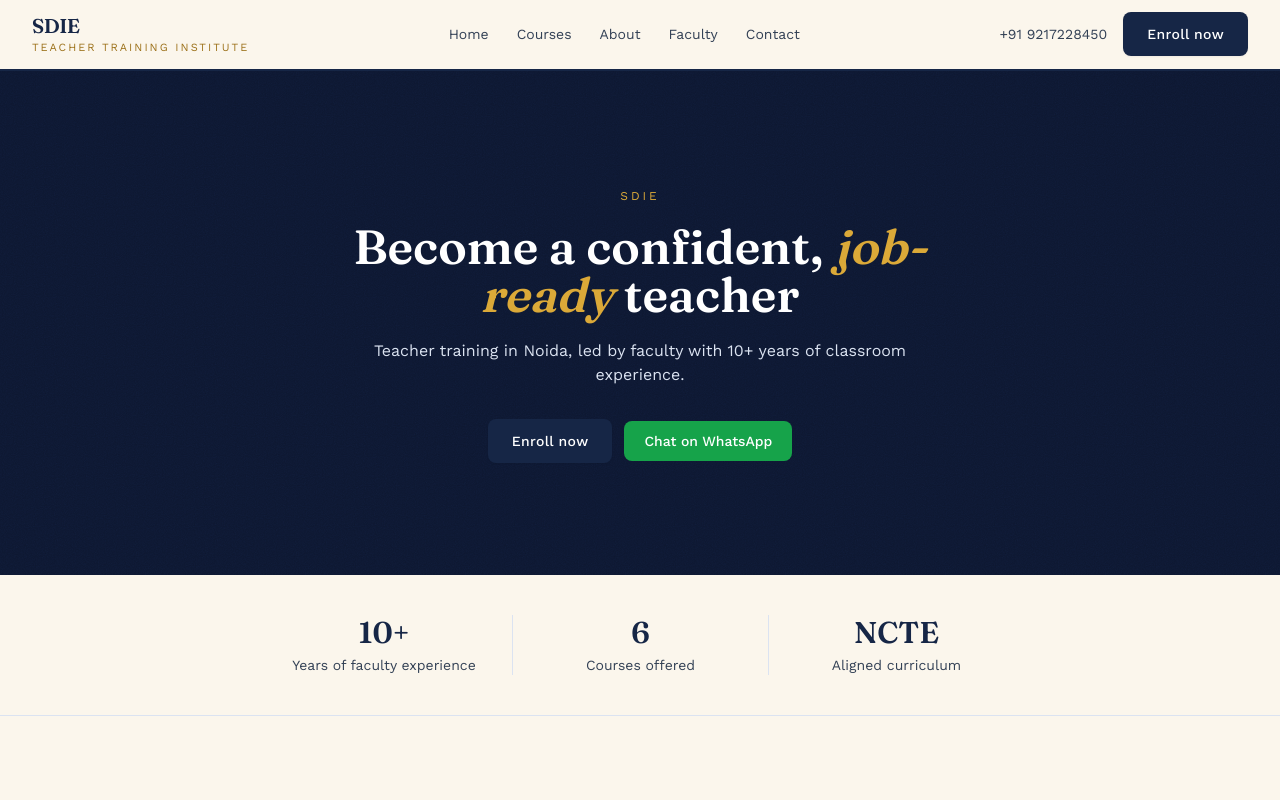
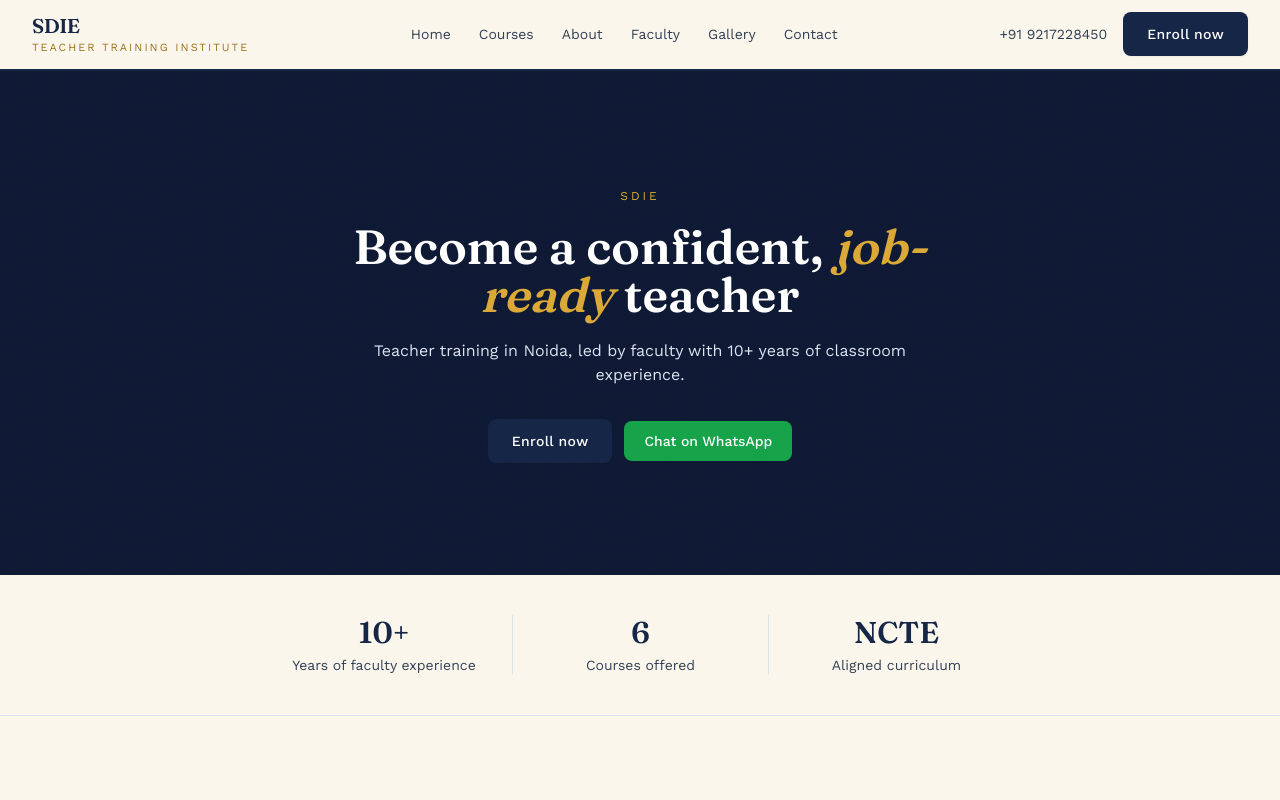
Before and after one commit to rathi-yash/sdie-website, a Next.js app: page / in a window 1280 px wide. Shown: the top 800 px of the page. Built offline with nearby package versions, Linux system fonts and the light colour scheme.

Commit message:
Add Gallery nav link that scrolls to the carousel section

```diff
--- a/app/page.tsx
+++ b/app/page.tsx
@@ -82,7 +82,7 @@ export default function HomePage() {
         </div>
       </section>
 
-      <section className="border-t border-brand-100 px-4 py-20 md:px-8">
+      <section id="gallery" className="scroll-mt-20 border-t border-brand-100 px-4 py-20 md:px-8">
         <div className="mx-auto mb-10 max-w-xl text-center">
           <span className="text-xs uppercase tracking-[0.2em] text-gold-600">Gallery</span>
           <h2 className="mt-2 font-display text-3xl font-semibold text-brand-900">
--- a/components/Footer.tsx
+++ b/components/Footer.tsx
@@ -6,6 +6,7 @@ const quickLinks = [
   { href: "/about", label: "About" },
   { href: "/courses", label: "Courses" },
   { href: "/#faculty", label: "Faculty" },
+  { href: "/#gallery", label: "Gallery" },
   { href: "/contact", label: "Contact" },
 ];
 
--- a/components/Header.tsx
+++ b/components/Header.tsx
@@ -10,6 +10,7 @@ const navLinks = [
   { href: "/courses", label: "Courses" },
   { href: "/about", label: "About" },
   { href: "/#faculty", label: "Faculty" },
+  { href: "/#gallery", label: "Gallery" },
   { href: "/contact", label: "Contact" },
 ];
 
```
